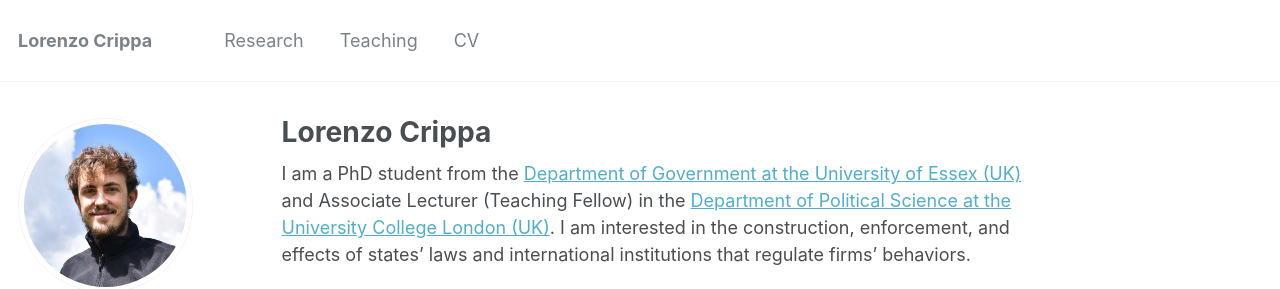
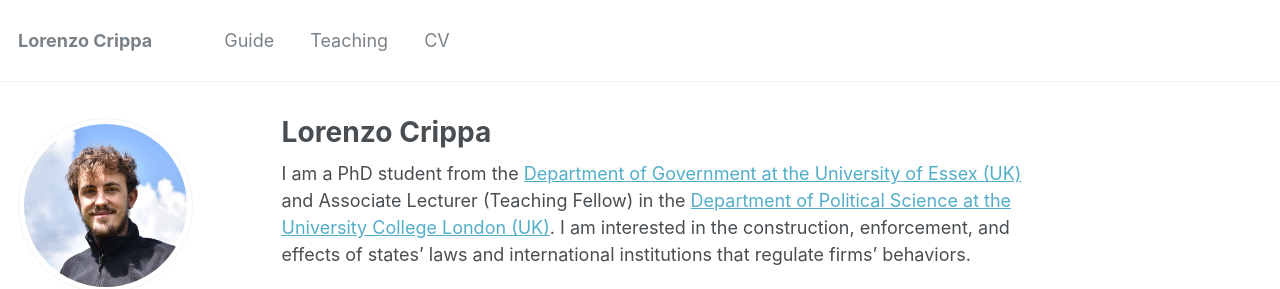
Before and after one commit to lorenzo-crippa/lorenzo-crippa.github.io, a Jekyll site: the page built from _pages/about.md, in a window 1280 px wide. Shown: the top 289 px of the page. Built offline with Jekyll 4.4.1, drawn with Linux system fonts in a browser that asks for light colours; some web fonts are replaced.

Commit message:
Update navigation.yml

```diff
--- a/_data/navigation.yml
+++ b/_data/navigation.yml
@@ -3,11 +3,8 @@ main:
 #  - title: "Publications"
 #    url: /publications/
 
-  - title: "Research"
-    url: /research/
-
-  #- title: "Talks"
-  #  url: /talks/
+  - title: "Guide"
+    url: /markdown/
 
   - title: "Teaching"
     url: /teaching/
```
